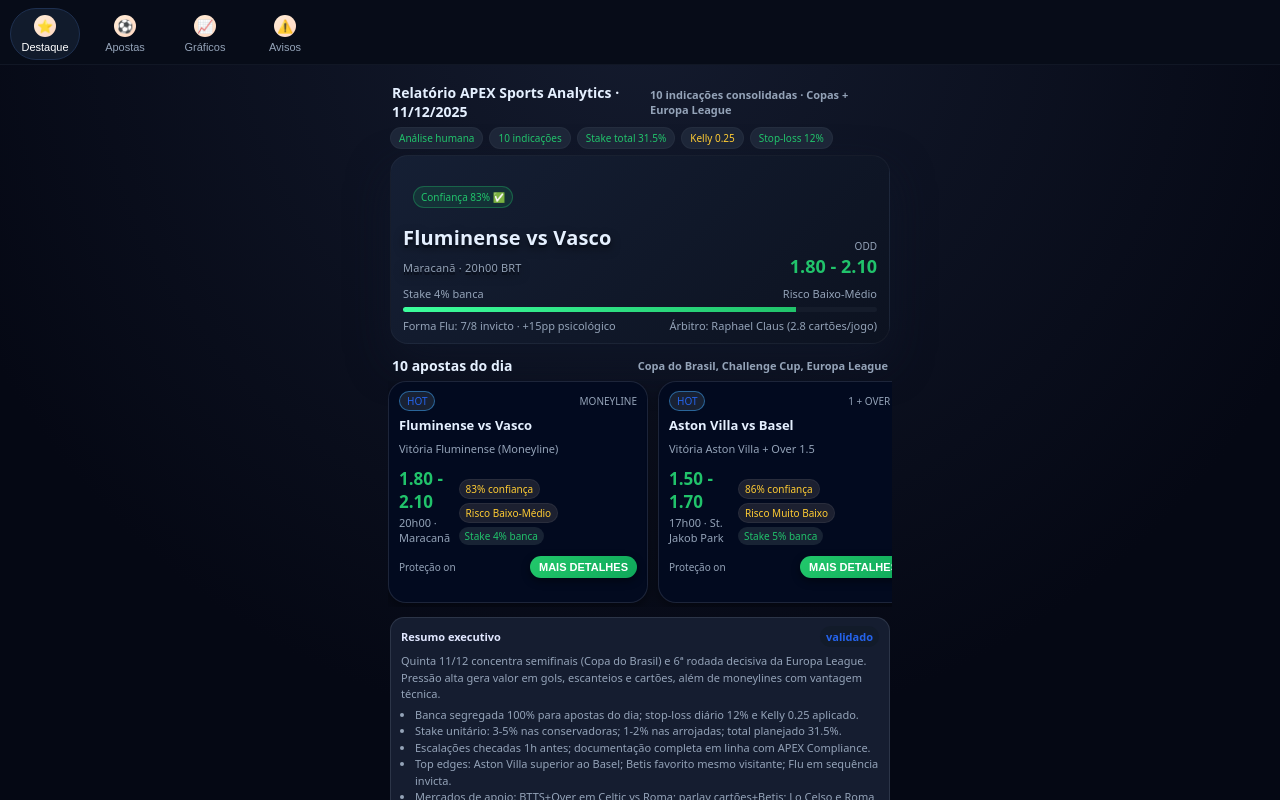
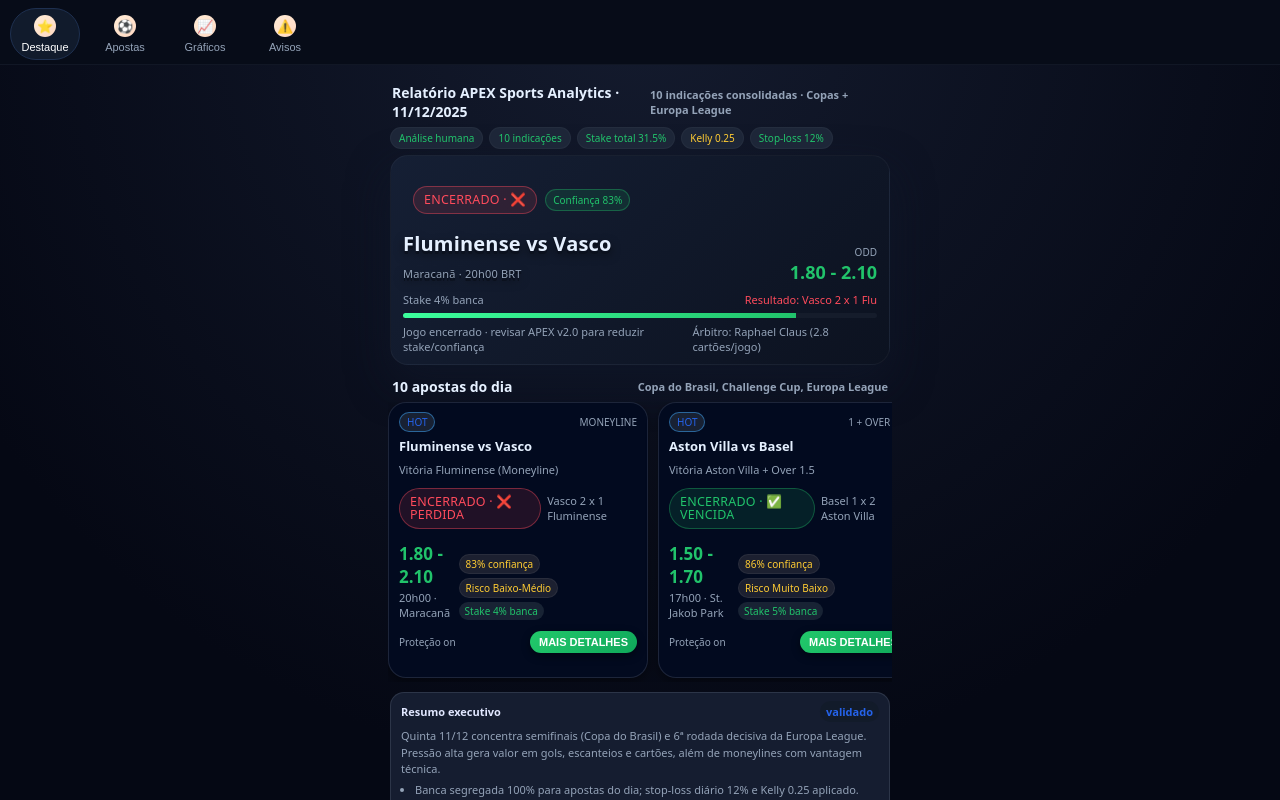
Before and after one commit to newjsouza/coridora, a React (Vite) app in the folder frontend/: page / in a window 1280 px wide. Shown: the top 800 px of the page. Built offline with nearby package versions, Linux system fonts and the light colour scheme.

Commit message:
Atualiza status pós-jogo e detalhes

```diff
--- a/frontend/src/pages/BetDetailPage.tsx
+++ b/frontend/src/pages/BetDetailPage.tsx
@@ -40,6 +40,13 @@ export const BetDetailPage: React.FC = () => {
         <div className="hero-card">
           <div className="hero-header">
             <span className="hero-label">{detail.type}</span>
+            {detail.status && (
+              <span
+                className={`status-pill ${detail.status.includes("✅") ? "win" : detail.status.includes("❌") ? "loss" : "pending"}`}
+              >
+                {detail.status}
+              </span>
+            )}
             <span className="hero-badge">Confiança {detail.confidence}</span>
           </div>
           <div className="hero-main">
@@ -62,6 +69,16 @@ export const BetDetailPage: React.FC = () => {
             <span>Mercado: {detail.market}</span>
           </div>
         </div>
+
+        {detail.finalScore && (
+          <div className="detail-block">
+            <div className="section-title">
+              <span>Status e resultado</span>
+              <span className="section-subtitle">Jogo encerrado</span>
+            </div>
+            <p className="detail-text">{detail.finalScore}</p>
+          </div>
+        )}
 
         <div className="detail-block">
           <div className="section-title">
@@ -95,6 +112,20 @@ export const BetDetailPage: React.FC = () => {
           </ul>
         </div>
 
+        {detail.outcomeNotes && detail.outcomeNotes.length > 0 && (
+          <div className="detail-block">
+            <div className="section-title">
+              <span>Pós-jogo</span>
+              <span className="section-subtitle">Análise do resultado</span>
+            </div>
+            <ul className="detail-list">
+              {detail.outcomeNotes.map((item) => (
+                <li key={item}>{item}</li>
+              ))}
+            </ul>
+          </div>
+        )}
+
         <div className="detail-cta">
           <button className="btn-bet" onClick={() => navigate(-1)}>
             Voltar para as apostas
--- a/frontend/src/pages/ReportPage.css
+++ b/frontend/src/pages/ReportPage.css
@@ -228,6 +228,7 @@ h3 {
   justify-content: flex-start;
   align-items: center;
   margin-bottom: 6px;
+  gap: 8px;
 }
 
 .hero-label {
@@ -276,6 +277,55 @@ h3 {
     0 3px 0 #0b111d,
     0 4px 10px rgba(0, 0, 0, 0.6);
   transform: translateZ(0);
+}
+
+.status-row {
+  display: flex;
+  align-items: center;
+  justify-content: space-between;
+  gap: 6px;
+  margin: 6px 0 2px;
+}
+
+.status-pill {
+  font-size: 10px;
+  padding: 2px 8px;
+  border-radius: 999px;
+  border: 1px solid rgba(255, 255, 255, 0.1);
+  background: #1a2235;
+  color: #e6edff;
+  display: inline-flex;
+  align-items: center;
+  gap: 4px;
+  text-transform: uppercase;
+  letter-spacing: 0.02em;
+}
+
+.status-pill.win {
+  color: var(--accent-green);
+  border-color: rgba(33, 195, 107, 0.35);
+  background: rgba(33, 195, 107, 0.12);
+}
+
+.status-pill.loss {
+  color: var(--accent-red);
+  border-color: rgba(255, 75, 92, 0.4);
+  background: rgba(255, 75, 92, 0.12);
+}
+
+.status-pill.pending {
+  color: var(--accent-yellow);
+  border-color: rgba(255, 204, 51, 0.4);
+  background: rgba(255, 204, 51, 0.12);
+}
+
+.status-score {
+  font-size: 11px;
+  color: var(--text-muted);
+}
+
+.loss-text {
+  color: var(--accent-red);
 }
 
 .hero-odd {
--- a/frontend/src/pages/ReportPage.tsx
+++ b/frontend/src/pages/ReportPage.tsx
@@ -27,7 +27,8 @@ export const ReportPage: React.FC = () => {
 
         <div className="hero-card">
           <div className="hero-header">
-            <span className="hero-badge">Confiança 83% ✅</span>
+            <span className="status-pill loss">Encerrado · ❌</span>
+            <span className="hero-badge">Confiança 83%</span>
           </div>
           <div className="hero-main">
             <div className="hero-teams hero-teams-3d">
@@ -42,13 +43,13 @@ export const ReportPage: React.FC = () => {
           </div>
           <div className="hero-meta">
             <span>Stake 4% banca</span>
-            <span>Risco Baixo-Médio</span>
+            <span className="loss-text">Resultado: Vasco 2 x 1 Flu</span>
           </div>
           <div className="hero-progress">
             <div className="hero-progress-bar" style={{ width: "83%" }} />
           </div>
           <div className="hero-meta" style={{ marginTop: 6 }}>
-            <span>Forma Flu: 7/8 invicto · +15pp psicológico</span>
+            <span>Jogo encerrado · revisar APEX v2.0 para reduzir stake/confiança</span>
             <span>Árbitro: Raphael Claus (2.8 cartões/jogo)</span>
           </div>
         </div>
@@ -67,6 +68,14 @@ export const ReportPage: React.FC = () => {
               </div>
               <div className="bet-match">{bet.match}</div>
               <div className="bet-market">{bet.market}</div>
+              {bet.status && (
+                <div className="status-row">
+                  <span className={`status-pill ${bet.statusTone || "pending"}`}>
+                    {bet.status}
+                  </span>
+                  {bet.score && <span className="status-score">{bet.score}</span>}
+                </div>
+              )}
               <div className="bet-odd-row">
                 <div>
                   <div className="bet-odd">{bet.odd}</div>
--- a/frontend/src/pages/sharedData.ts
+++ b/frontend/src/pages/sharedData.ts
@@ -10,6 +10,9 @@ export type BetCard = {
   risk: string;
   slug: string;
   riskTone?: "red";
+  status?: string;
+  statusTone?: "win" | "loss" | "pending";
+  score?: string;
 };
 
 export type TableRow = {
@@ -35,6 +38,9 @@ export type BetDetail = {
   summary: string;
   keyPoints: string[];
   validation: string[];
+  status?: string;
+  finalScore?: string;
+  outcomeNotes?: string[];
 };
 
 export const betCards: BetCard[] = [
@@ -49,6 +55,9 @@ export const betCards: BetCard[] = [
     stake: "Stake 4% banca",
     risk: "Risco Baixo-Médio",
     slug: "fluminense-vasco",
+    status: "Encerrado · ❌ Perdida",
+    statusTone: "loss",
+    score: "Vasco 2 x 1 Fluminense",
   },
   {
     badge: "HOT",
@@ -61,6 +70,9 @@ export const betCards: BetCard[] = [
     stake: "Stake 5% banca",
     risk: "Risco Muito Baixo",
     slug: "aston-villa-basel",
+    status: "Encerrado · ✅ Vencida",
+    statusTone: "win",
+    score: "Basel 1 x 2 Aston Villa",
   },
   {
     badge: "OK",
@@ -73,6 +85,9 @@ export const betCards: BetCard[] = [
     stake: "Stake 3.5% banca",
     risk: "Risco Baixo-Médio",
     slug: "nottingham-utrecht",
+    status: "Encerrado · ✅ Vencida",
+    statusTone: "win",
+    score: "Utrecht 1 x 2 Nottingham Forest",
   },
   {
     badge: "ARROJADA",
@@ -85,6 +100,9 @@ export const betCards: BetCard[] = [
     stake: "Stake 2% banca",
     risk: "Risco Médio",
     slug: "celtic-roma-btts",
+    status: "Encerrado · ❌ Perdida",
+    statusTone: "loss",
+    score: "Celtic 0 x 3 Roma",
   },
   {
     badge: "HOT",
@@ -97,6 +115,9 @@ export const betCards: BetCard[] = [
     stake: "Stake 4% banca",
     risk: "Risco Baixo-Médio",
     slug: "betis-zagreb",
+    status: "Encerrado · ✅ Vencida",
+    statusTone: "win",
+    score: "Dinamo Zagreb 1 x 3 Real Betis",
   },
   {
     badge: "OK",
@@ -109,6 +130,8 @@ export const betCards: BetCard[] = [
     stake: "Stake 3.5% banca",
     risk: "Risco Baixo-Médio",
     slug: "flamengo-pyramids",
+    status: "Não iniciado",
+    statusTone: "pending",
   },
   {
     badge: "PARLAY",
@@ -122,6 +145,9 @@ export const betCards: BetCard[] = [
     risk: "Risco Médio",
     slug: "zagreb-betis-parlay",
     riskTone: "red",
+    status: "Encerrado · ✅ Vencida",
+    statusTone: "win",
+    score: "Betis 3-1; 5+ cartões",
   },
   {
     badge: "OK",
@@ -134,6 +160,9 @@ export const betCards: BetCard[] = [
     stake: "Stake 3% banca",
     risk: "Risco Baixo-Médio",
     slug: "roma-primeiro-tempo",
+    status: "Encerrado · ✅ Vencida",
+    statusTone: "win",
+    score: "Roma 3-0 no 1º tempo",
   },
   {
     badge: "ARROJADA",
@@ -147,6 +176,9 @@ export const betCards: BetCard[] = [
     risk: "Risco Médio-Alto",
     slug: "lo-celso-marcador",
     riskTone: "red",
+    status: "Encerrado · ❌ Perdida",
+    statusTone: "loss",
+    score: "Lo Celso não marcou",
   },
   {
     badge: "OK",
@@ -159,6 +191,9 @@ export const betCards: BetCard[] = [
     stake: "Stake 3% banca",
     risk: "Risco Baixo-Médio",
     slug: "celtic-roma-escanteios",
+    status: "Encerrado · ✅ Vencida",
+    statusTone: "win",
+    score: "Celtic 0-3 Roma; 11-12 cantos",
   },
 ];
 
@@ -260,6 +295,12 @@ export const betDetails: Record<string, BetDetail> = {
       "Piton ausente na esquerda; fator casa Maracanã.",
       "Stop-loss 12% e Kelly 0.25 aplicados.",
     ],
+    status: "Encerrado · ❌ Perdida",
+    finalScore: "Vasco 2 x 1 Fluminense",
+    outcomeNotes: [
+      "Vasco reverteu psicologia e pressionou em casa; gol da virada aos 90+3.",
+      "Overconfidence: confiança 83% deveria cair ~5pp; stake 4% → 3%.",
+      "APEX v2.0: Índice anomalia médio (45-50) sinalizaria risco."],
   },
   "aston-villa-basel": {
     slug: "aston-villa-basel",
@@ -285,6 +326,12 @@ export const betDetails: Record<string, BetDetail> = {
       "Basel desesperado abre espaços defensivos.",
       "Kelly 0.25 e stake máximo permitido (5%).",
     ],
+    status: "Encerrado · ✅ Vencida",
+    finalScore: "Basel 1 x 2 Aston Villa",
+    outcomeNotes: [
+      "Villa confirmou dominância mesmo após 0-2; virou com Tielemans no 2T.",
+      "Disparidade técnica (500M vs 50M) consolidou valor da odd 1.60.",
+      "Retorno estimado: +8%"],
   },
   "nottingham-utrecht": {
     slug: "nottingham-utrecht",
@@ -309,6 +356,12 @@ export const betDetails: Record<string, BetDetail> = {
       "Lineups 1h antes; manter stake 3.5%.",
       "Controlar exposição simultânea; stop-loss 12%.",
     ],
+    status: "Encerrado · ✅ Vencida",
+    finalScore: "Utrecht 1 x 2 Nottingham Forest",
+    outcomeNotes: [
+      "Forest venceu fora com gol decisivo aos 88'.",
+      "Utrecht manteve defesa frágil; disparidade técnica se confirmou.",
+      "Retorno estimado: +2.6%"],
   },
   "celtic-roma-btts": {
     slug: "celtic-roma-btts",
@@ -333,6 +386,12 @@ export const betDetails: Record<string, BetDetail> = {
       "Checar desfalques (Johnston, Jota) 1h antes.",
       "Stake 2% (Kelly 0.25) por ser arrojada.",
     ],
+    status: "Encerrado · ❌ Perdida",
+    finalScore: "Celtic 0 x 3 Roma",
+    outcomeNotes: [
+      "Over 2.5 bateu, mas BTTS falhou: Celtic não marcou.",
+      "Novo técnico (Nancy) estreou mal; v2.0 rejeitaria a aposta.",
+      "Perda total da parlay pese ao acerto parcial de gols."],
   },
   "betis-zagreb": {
     slug: "betis-zagreb",
@@ -357,6 +416,12 @@ export const betDetails: Record<string, BetDetail> = {
       "Checar suspensões/lesões (Rodríguez, Firpo, Bellerín, Isco).",
       "Manter stake 4% com stop-loss 12%.",
     ],
+    status: "Encerrado · ✅ Vencida",
+    finalScore: "Dinamo Zagreb 1 x 3 Real Betis",
+    outcomeNotes: [
+      "Betis abriu 3-0 ainda no 1º tempo; vitória tranquila.",
+      "Plano técnico de Pellegrini prevaleceu sobre defesa frágil do Zagreb.",
+      "Retorno estimado: +3.3%"],
   },
   "flamengo-pyramids": {
     slug: "flamengo-pyramids",
@@ -405,6 +470,12 @@ export const betDetails: Record<string, BetDetail> = {
       "Stake 2% (Kelly 0.25) por risco combinado.",
       "Monitorar linha de cartões pré-jogo; ajustar se cair abaixo de 4.5.",
     ],
+    status: "Encerrado · ✅ Vencida",
+    finalScore: "Betis 3-1; linha cartões 5+ confirmada",
+    outcomeNotes: [
+      "Parlay validada: vitória Betis + over cartões atingido.",
+      "Árbitro manteve média alta; jogo tenso garantiu 5+ cartões.",
+      "Retorno estimado: +4%"],
   },
   "roma-primeiro-tempo": {
     slug: "roma-primeiro-tempo",
@@ -429,6 +500,12 @@ export const betDetails: Record<string, BetDetail> = {
       "Lineups 1h antes; checar Pellegrini/Soulé titulares.",
       "Stake 3% com stop-loss 12%.",
     ],
+    status: "Encerrado · ✅ Vencida",
+    finalScore: "Roma 3-0 antes do intervalo",
+    outcomeNotes: [
+      "Roma marcou aos 6', 36' e 45+1'.",
+      "Leitura de entrada forte da Roma se confirmou.",
+      "Retorno estimado: +1.95%"],
   },
   "lo-celso-marcador": {
     slug: "lo-celso-marcador",
@@ -453,6 +530,12 @@ export const betDetails: Record<string, BetDetail> = {
       "Stake 1% (Kelly 0.25) por ser mercado de goleador.",
       "Confirmar titularidade 1h antes.",
     ],
+    status: "Encerrado · ❌ Perdida",
+    finalScore: "Celtic 0 x 3 Roma",
+    outcomeNotes: [
+      "Lo Celso não marcou; Roma já vencia cedo sem precisar avançar com ele.",
+      "Posicionado mais recuado; mercado de goleador manteve alta variância.",
+      "Retorno estimado: -1%"],
   },
   "celtic-roma-escanteios": {
     slug: "celtic-roma-escanteios",
@@ -477,5 +560,11 @@ export const betDetails: Record<string, BetDetail> = {
       "Monitorar linha se cair abaixo de 9.5; ajustar stake.",
       "Manter stake 3% com stop-loss diário 12%.",
     ],
+    status: "Encerrado · ✅ Vencida",
+    finalScore: "Celtic 0 x 3 Roma; total 11-12 escanteios",
+    outcomeNotes: [
+      "Pressão do Celtic mesmo perdendo gerou volume de cantos.",
+      "Roma bloqueou e cedeu escanteios, mantendo a linha acima de 9.5.",
+      "Retorno estimado: +2.25%"],
   },
 };
```
Also changed, not shown: 5 other files (tests, documents, lock files or other folders).
